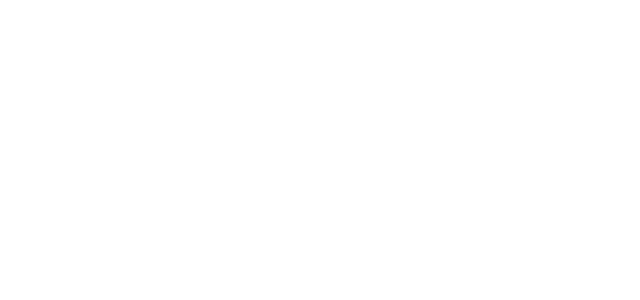
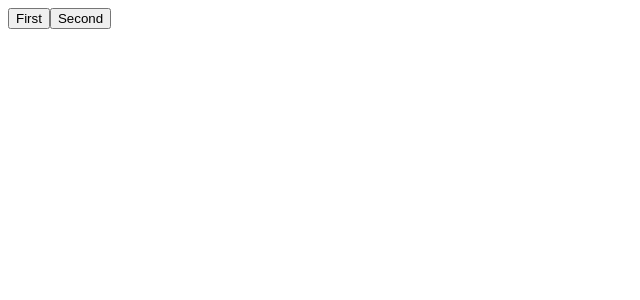
Before and after one commit to y0na24/React-knowledge-base, a React (Vite) app: page / in a window 1280 px wide. Shown: the top 300 px of the page, without its empty margins (0-640 px from the left). Built offline with nearby package versions, Linux system fonts and the light colour scheme.

Commit message:
learn whats the entity adapter in rtk

```diff
--- a/package.json
+++ b/package.json
@@ -10,9 +10,11 @@
     "preview": "vite preview"
   },
   "dependencies": {
+    "@reduxjs/toolkit": "^2.0.1",
     "lodash": "^4.17.21",
     "react": "^18.2.0",
-    "react-dom": "^18.2.0"
+    "react-dom": "^18.2.0",
+    "react-redux": "^9.0.4"
   },
   "devDependencies": {
     "@types/lodash": "^4.14.201",
--- a/src/App.tsx
+++ b/src/App.tsx
@@ -1,7 +1,7 @@
-import { PromisePollyfil } from './knowledgeBase/promise-pollyfil'
+import { EntityAdapter } from './knowledgeBase/entity-adapter/EntityAdapter'
 
 function App() {
-	return <PromisePollyfil />
+	return <EntityAdapter />
 }
 
 export default App
--- /dev/null
+++ b/src/knowledgeBase/entity-adapter/EntityAdapter.tsx
@@ -0,0 +1,47 @@
+import { configureStore } from '@reduxjs/toolkit'
+import { type FC } from 'react'
+import { actions, reducer } from './userSlice'
+import { Provider, useDispatch } from 'react-redux'
+
+const store = configureStore({
+	reducer: reducer,
+})
+
+export const EntityAdapter: FC = () => {
+	return (
+		<Provider store={store}>
+			<UserAdder />
+		</Provider>
+	)
+}
+
+const UserAdder = () => {
+	const dispatch = useDispatch()
+
+	const handleFirstClick = () => {
+		dispatch(
+			actions.addUser({
+				userId: '17031762114078',
+				name: 'Matvey',
+				hobby: 'coding',
+			})
+		)
+	}
+
+	const handleSecondClick = () => {
+		dispatch(
+			actions.upsertUser({
+				userId: '17031762114078',
+				hobby: 'coding2',
+				name: 'asdfsadf',
+			})
+		)
+	}
+
+	return (
+		<>
+			<button onClick={handleFirstClick}>First</button>
+			<button onClick={handleSecondClick}>Second</button>
+		</>
+	)
+}
--- /dev/null
+++ b/src/knowledgeBase/entity-adapter/userSlice.ts
@@ -0,0 +1,30 @@
+import { createSlice, createEntityAdapter } from '@reduxjs/toolkit'
+
+type User = { userId: string; name: string; hobby: string }
+
+const usersAdapter = createEntityAdapter({
+	selectId: (user: User) => user.userId,
+})
+
+// По умолчанию: { ids: [], entities: {} }
+const initialState = usersAdapter.getInitialState({})
+
+const slice = createSlice({
+	name: 'users',
+	initialState,
+	reducers: {
+		addUser: usersAdapter.addOne,
+		addUsers: usersAdapter.addMany,
+		setUser: usersAdapter.setOne,
+		upsertUser: usersAdapter.upsertOne,
+		// Если нужна дополнительная обработка, то создаем свою функцию
+		removeUser: (state, { payload }) => {
+			// ...
+			// Внутри можно вызвать метод адаптера
+			usersAdapter.removeOne(state, payload)
+		},
+		updateUser: usersAdapter.updateOne,
+	},
+})
+
+export const { reducer, actions } = slice
--- a/src/knowledgeBase/promise-pollyfil/index.ts
+++ b/src/knowledgeBase/promise-pollyfil/index.ts
@@ -1,4 +1,4 @@
-import { asap, isPromiseLike } from './utils'
+import { isPromiseLike } from './utils'
 
 /*
 SUMMARY о проверке в методе resolve на PromiseLike:
```
Also changed, not shown: 2 other files (tests, documents, lock files or other folders).
